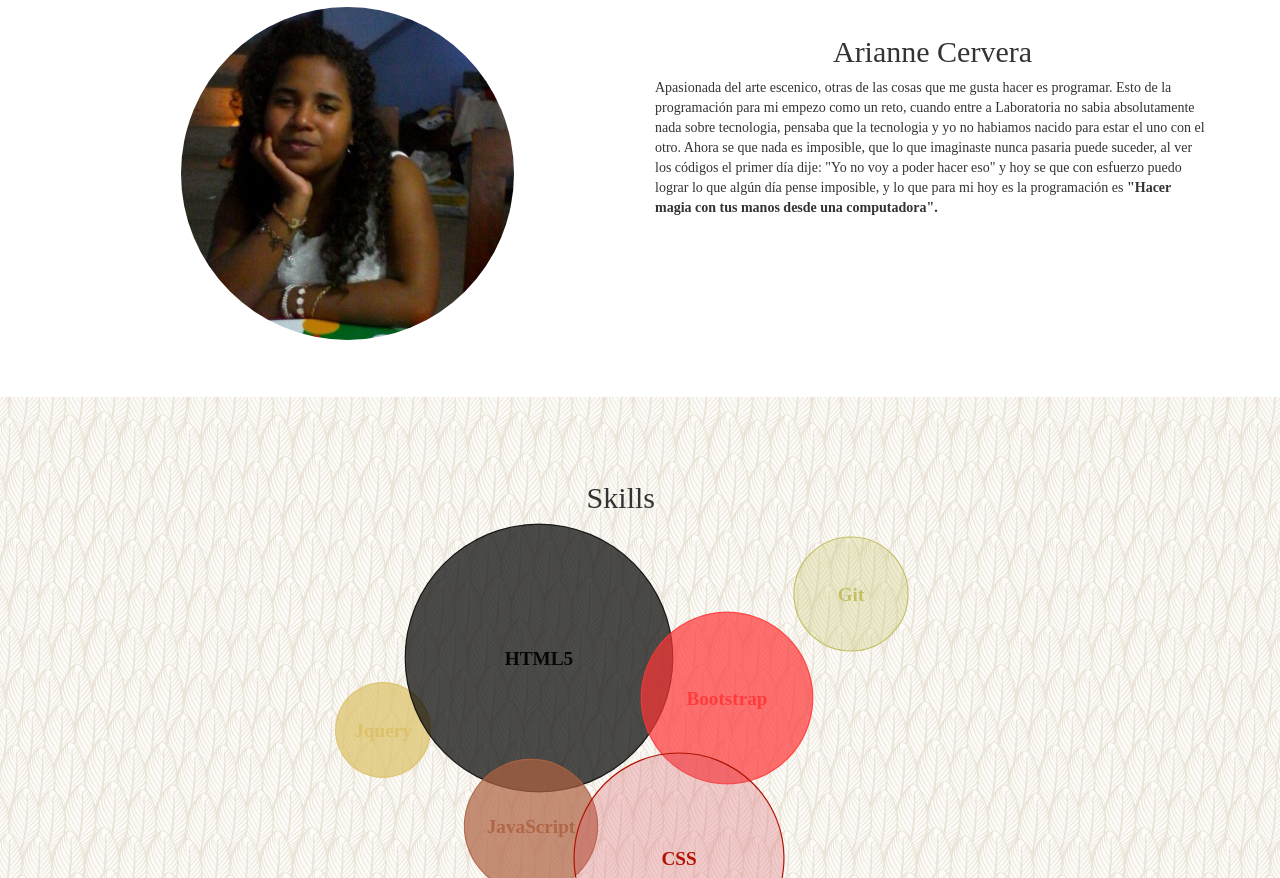
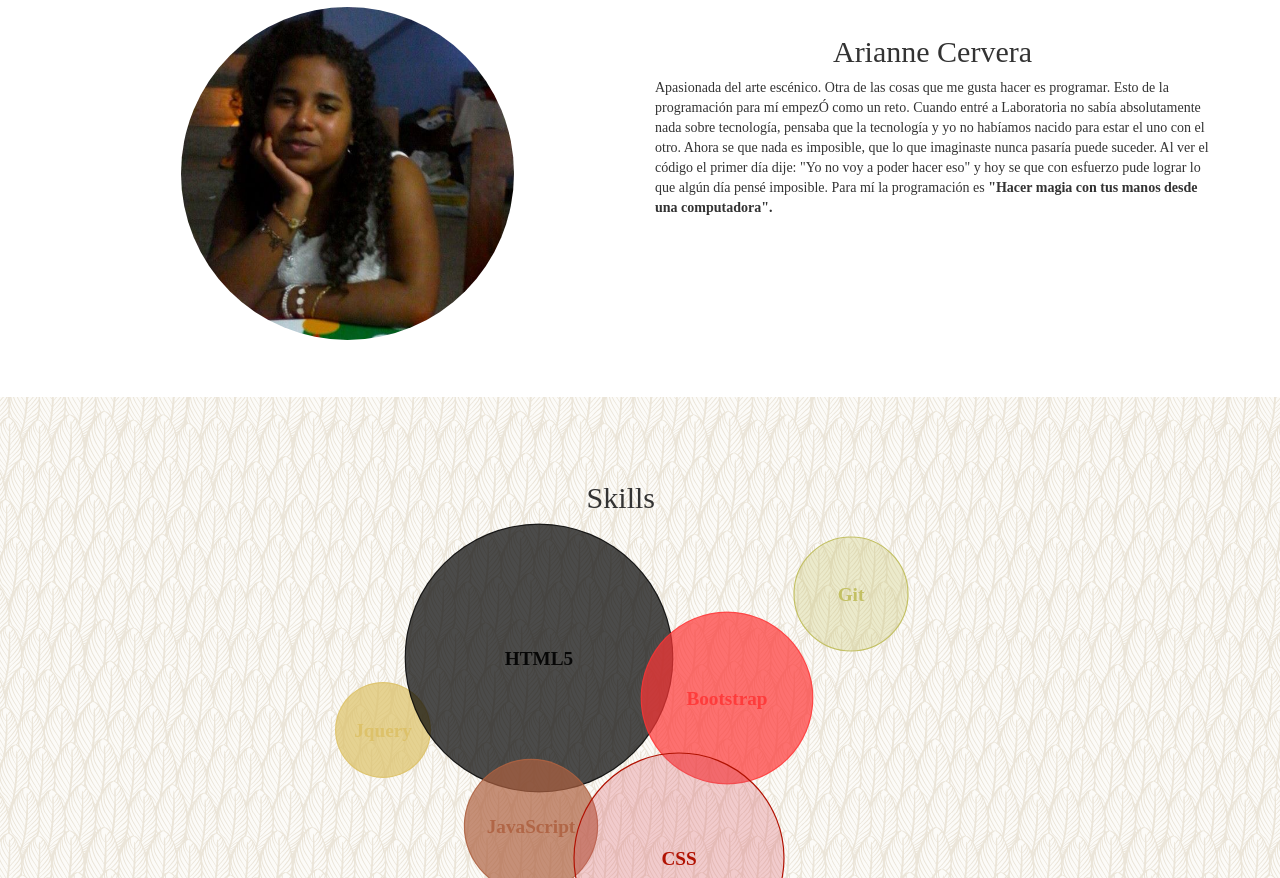
Before and after one commit to ArianneC/Portafolio-Original, a plain HTML site: page index.html in a window 1280 px wide. Shown: the part 887-1765 px from the top of the page. Drawn offline with nearby package versions, Linux system fonts and the light colour scheme.

Commit message:
corregido

```diff
--- a/index.html
+++ b/index.html
@@ -70,7 +70,7 @@
           </div>
           <div class="col-md-6 col-sm-12">
             <h2 class="text-center mt">Arianne Cervera</h2>
-            <p>Apasionada del arte escenico, otras de las cosas que me gusta hacer es programar. Esto de la programación para mi empezo como un reto, cuando entre a Laboratoria no sabia absolutamente nada sobre tecnologia, pensaba que la tecnologia y yo no habiamos nacido para estar el uno con el otro. Ahora se que nada es imposible, que lo que imaginaste nunca pasaria puede suceder, al ver los códigos el primer día dije: "Yo no voy a poder hacer eso" y hoy se que con esfuerzo puedo lograr lo que algún día pense imposible, y lo que para mi hoy es la programación es <strong>"Hacer magia con tus manos desde una computadora".</strong></p>
+            <p>Apasionada del arte escénico. Otra de las cosas que me gusta hacer es programar. Esto de la programación para mí empezÓ como un reto. Cuando entré a Laboratoria no sabía absolutamente nada sobre tecnología, pensaba que la tecnología y yo no habíamos nacido para estar el uno con el otro. Ahora se que nada es imposible, que lo que imaginaste nunca pasaría puede suceder. Al ver el código el primer día dije: "Yo no voy a poder hacer eso" y hoy se que con esfuerzo pude lograr lo que algún día pensé imposible. Para mí la programación es <strong>"Hacer magia con tus manos desde una computadora".</strong></p>
           </div>
         </div>
       </div>
```
